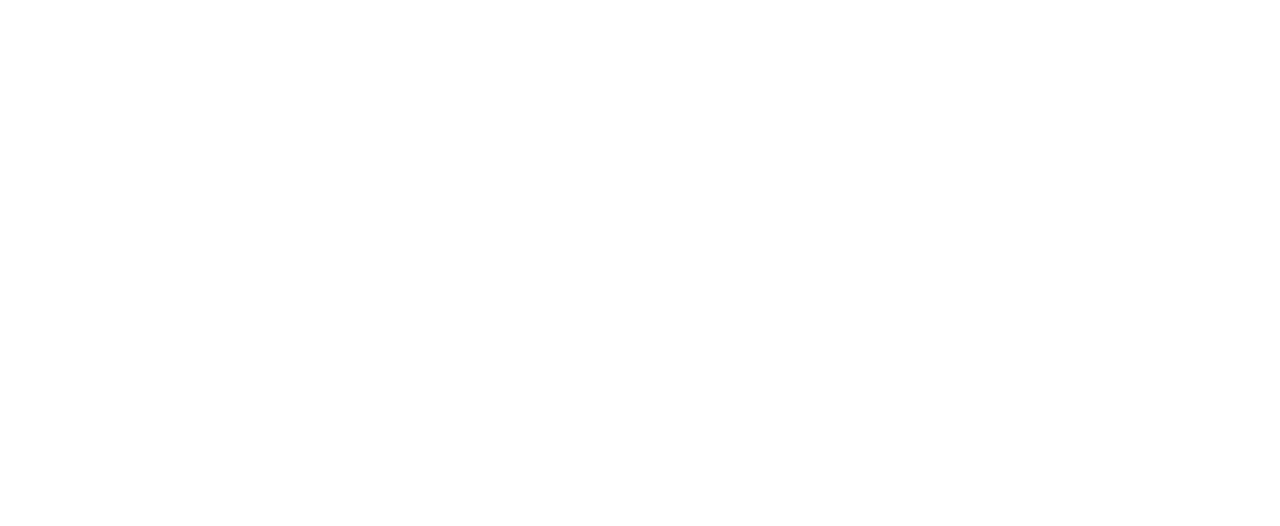
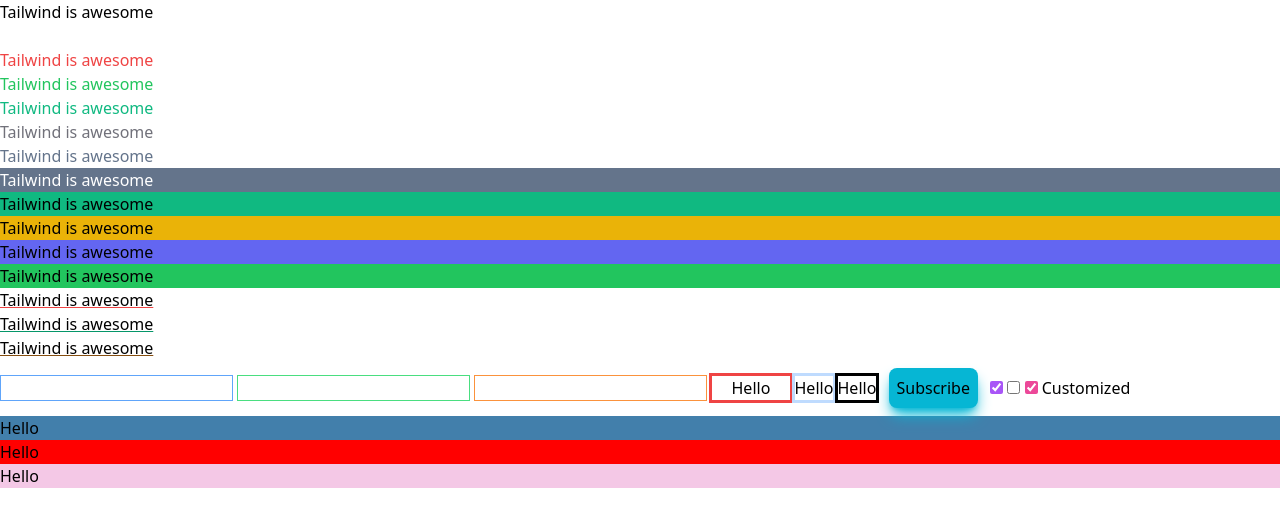
Before and after one commit to rinsarmu/Tailwind-SandBox, a plain HTML site: page tailwind-sandbox/02-colors/index.html in a window 1280 px wide. Drawn offline with nearby package versions, Linux system fonts and the light colour scheme.

Commit message:
working with colors

```diff
--- a/tailwind-sandbox/02-colors/index.html
+++ b/tailwind-sandbox/02-colors/index.html
@@ -12,21 +12,63 @@
     <!-- white, black, red, green, blue, orange, yellow, purple, lime, emerald, teal, cyan, indigo, violet, fuchsia, pink, rose, sky, gray, slate, zinc, neutral, stone, amber,  -->
 
     <!-- Text Colors -->
+    <p class="text-black">Tailwind is awesome</p>
+    <p class="text-white">Tailwind is awesome</p>
+    <p class="text-red-500">Tailwind is awesome</p>
+    <p class="text-green-500">Tailwind is awesome</p>
+    <p class="text-emerald-500">Tailwind is awesome</p>
+    <p class="text-zinc-500">Tailwind is awesome</p>
+    <p class="text-slate-500">Tailwind is awesome</p>
 
     <!-- Background Colors -->
+    <p class="bg-slate-500 text-white">Tailwind is awesome</p>
+    <p class="bg-emerald-500">Tailwind is awesome</p>
+    <p class="bg-yellow-500">Tailwind is awesome</p>
+    <p class="bg-indigo-500">Tailwind is awesome</p>
+    <p class="bg-green-500">Tailwind is awesome</p>
 
     <!-- Text Underline -->
+    <p class="underline decoration-red-500">Tailwind is awesome</p>
+    <p class="underline decoration-emerald-600">Tailwind is awesome</p>
+    <p class="underline decoration-yellow-800">Tailwind is awesome</p>
 
     <!-- Border Colors -->
+    <input type="text" class="border border-blue-400" />
+    <input type="text" class="border border-green-400" />
+    <input type="text" class="border border-orange-400" />
 
     <!-- Divide Colors -->
+    <!--
+    <div class="divide-y divide-blue-300">
+      <div>Item 1</div>
+      <div>Item 2</div>
+      <div>Item 3</div>
+      <div>Item 4</div>
+      <div>Item 5</div>
+      <div>Item 6</div>
+    </div> -->
 
     <!-- Outline Colors -->
+    <button class="outline outline-red-500 px-5">Hello</button>
+    <button class="outline outline-blue-200">Hello</button>
+    <button class="outline outline-black-570">Hello</button>
 
     <!-- Box Shadow Colors (Opacity defaults to 100, but you can set it)-->
+    <!-- <div class="shadow-lg bg-cyan-500 shadow-cyan-500">Subscribe</div> -->
+    <button
+      class="shadow-lg bg-cyan-500 p-2 rounded-lg m-2 shadow-cyan-500 hover:bg-gray-500"
+    >
+      Subscribe
+    </button>
 
     <!-- Accent Colors -->
+    <input type="checkbox" class="accent-purple-500" checked />
+    <input type="checkbox" class="accent-green-500 accent-white" />
+    <input type="checkbox" class="accent-pink-500" checked /> Customized
 
     <!-- Arbitrary Colors -->
+    <div class="bg-[#427fab]">Hello</div>
+    <div class="bg-[rgb(255,0,0)]">Hello</div>
+    <div class="bg-[rgb(244,200,230)]">Hello</div>
   </body>
 </html>
```
